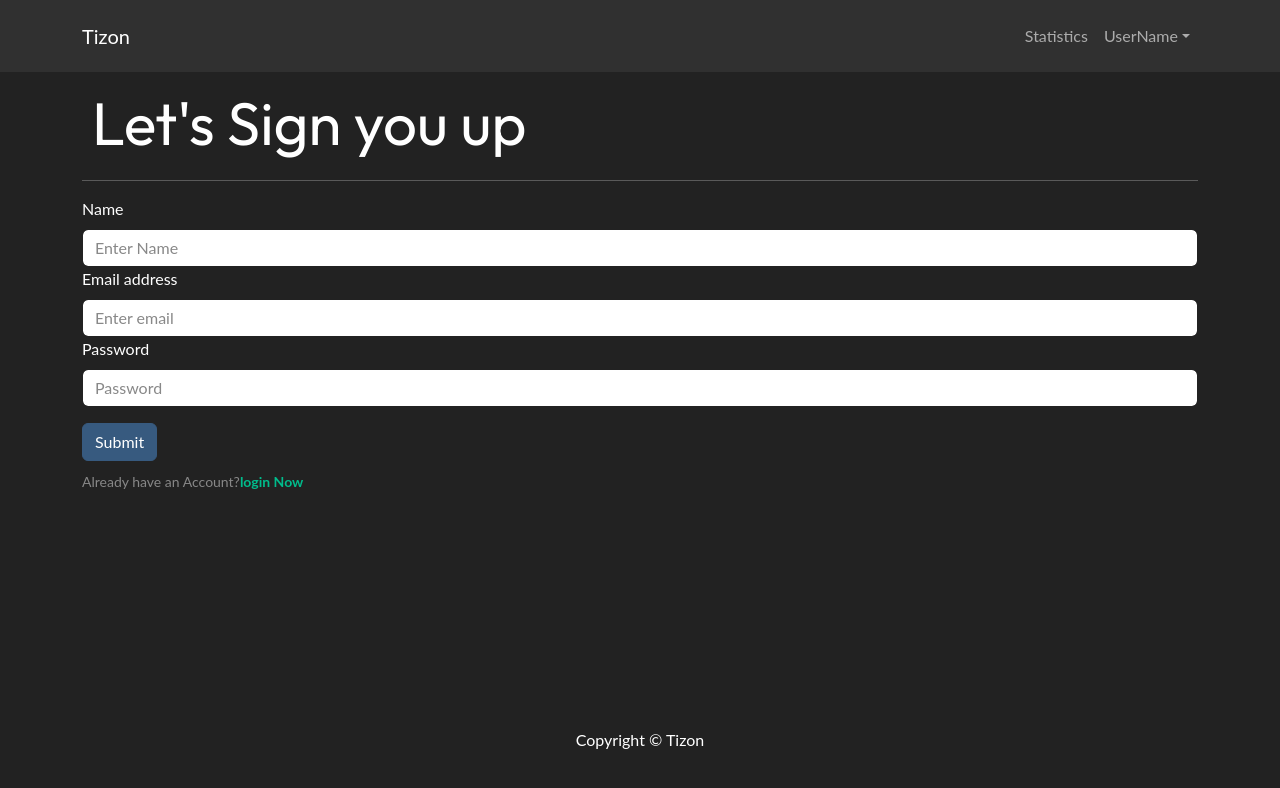
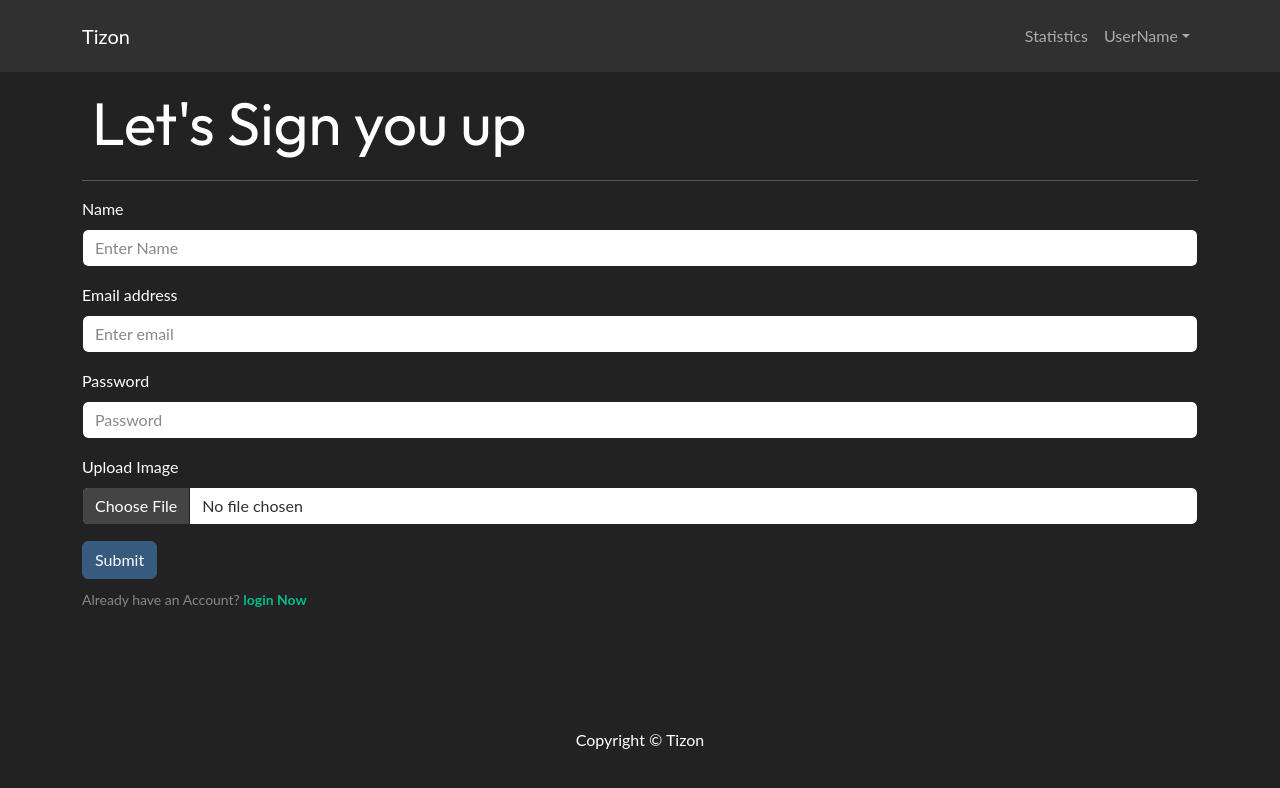
Before and after one commit to prat1k-gupta/tizon-internship, a React (Create React App) app in the folder client/: page /register in a window 1280 px wide. Shown: the top 788 px of the page. Built offline with nearby package versions, Linux system fonts and the light colour scheme.

Commit message:
completed signup and login

```diff
--- a/client/src/Screens/LoginPage/LoginPage.js
+++ b/client/src/Screens/LoginPage/LoginPage.js
@@ -14,7 +14,6 @@ export const LoginPage = () => {
     const [success,setSuccess] = useState("");
     const [error,setError] = useState("")
     const [loading,setLoading] = useState(false);
-
     const handleChange = (e)=>{
         const {name,value} = e.target
         setLoginInfo(prevLogin=>({
@@ -34,7 +33,7 @@ export const LoginPage = () => {
         try{
             const res = await axios.post("/api/users/login",loginInfo,config);
             if(res)
-                setSuccess("succesfully login!!")
+                setSuccess("welcome " + res.data.name)
             setLoading(false);
 
         }catch(err){
@@ -42,7 +41,6 @@ export const LoginPage = () => {
             setLoading(false);
         }
     }
-
 
   return (
     <MainScreen title="Let's Sign you in">
--- a/client/src/Screens/RegisterPage/RegisterPage.js
+++ b/client/src/Screens/RegisterPage/RegisterPage.js
@@ -1,26 +1,76 @@
+import axios from "axios";
 import React, { useState } from "react";
 import { Button, Form } from "react-bootstrap";
-import { Link } from "react-router-dom";
+import { Link, useNavigate } from "react-router-dom";
 import { MainScreen } from "../MainScreen";
-
+import { ErrorMessage } from "../utils/ErrorMessage";
+import { LoadSpinner } from "../utils/LoadSpinner";
+import { SuccessMessage } from "../utils/SuccessMessage";
 export const RegisterPage = () => {
-  const {regInfo,setRegInfo} = useState({
+  const [regInfo,setRegInfo] = useState({
     name: "",
     email: "",
     password: "",
     pic: ""
   })
+
+  const [success,setSuccess] = useState("");
+  const [error,setError] = useState("");
+  const [loading,setLoading] = useState(false);
+
+  const handleChange = (e)=>{
+    const {name,value} = e.target;
+    setRegInfo((regInfo)=>({
+        ...regInfo,
+        [name] : value
+    }))
+  }
+  const navigate = useNavigate();
+  const handleSubmit = async (e)=>{
+    e.preventDefault();
+    const config = {
+        headers: {
+            "Content-type": "application/json"
+        }
+    }
+    setLoading(true);
+    try{
+        const res = await axios.post("api/users/register",regInfo,config)
+        if(res){
+            setSuccess(res.data.name + " you registered succesfully");
+        }
+        setLoading(false)
+        navigate('/login')
+
+    }catch(err){
+        setError(err.response.data.error);
+        setTimeout()
+        setLoading(false);
+    }
+  }
+  console.log(regInfo)
   return (
     <MainScreen title="Let's Sign you up">
       <div>
-        <Form>
+        <Form onSubmit={handleSubmit}>
+            {loading && <LoadSpinner/>}
+            {error && <ErrorMessage error={error}/>}
+            {success && <SuccessMessage message={success}/>}
+            <Form.Group className="mb-3" controlId="formBasicName">
+            <Form.Label>Name</Form.Label>
+            <Form.Control name="name" type="text" onChange = {handleChange} placeholder="Enter Name" />
+            </Form.Group>
             <Form.Group className="mb-3" controlId="formBasicEmail">
-            <Form.Label>Name</Form.Label>
-            <Form.Control name="name" type="text" placeholder="Enter Name" />
             <Form.Label>Email address</Form.Label>
-            <Form.Control name="email" type="email" placeholder="Enter email" />
+            <Form.Control name="email" type="email" onChange = {handleChange} placeholder="Enter email" />
+            </Form.Group>
+            <Form.Group className="mb-3" controlId="formBasicPassword">
             <Form.Label>Password</Form.Label>
-            <Form.Control name="password" type="password" placeholder="Password" />
+            <Form.Control name="password" type="password" onChange = {handleChange} placeholder="Password" />
+            </Form.Group>
+            <Form.Group className="mb-3" controlId="formBasicPassword">
+            <Form.Label>Upload Image</Form.Label>
+            <Form.Control name="pic" type="file" onChange = {handleChange} placeholder="choose file" />
             </Form.Group>
 
             <Form.Group className="mb-2" controlId="submitButton">
@@ -30,9 +80,7 @@ export const RegisterPage = () => {
             </Form.Group>
             <Form.Text className="text-muted">
             Already have an Account?
-            <Link to="/login" style={{ fontWeight: "bold" }}>
-                login Now
-            </Link>
+            <Link to="/login" style={{ fontWeight: "bold" }}> login Now </Link>
             </Form.Text>
         </Form>
       </div>
```
Also changed, not shown: 1 other file (tests, documents, lock files or other folders).
